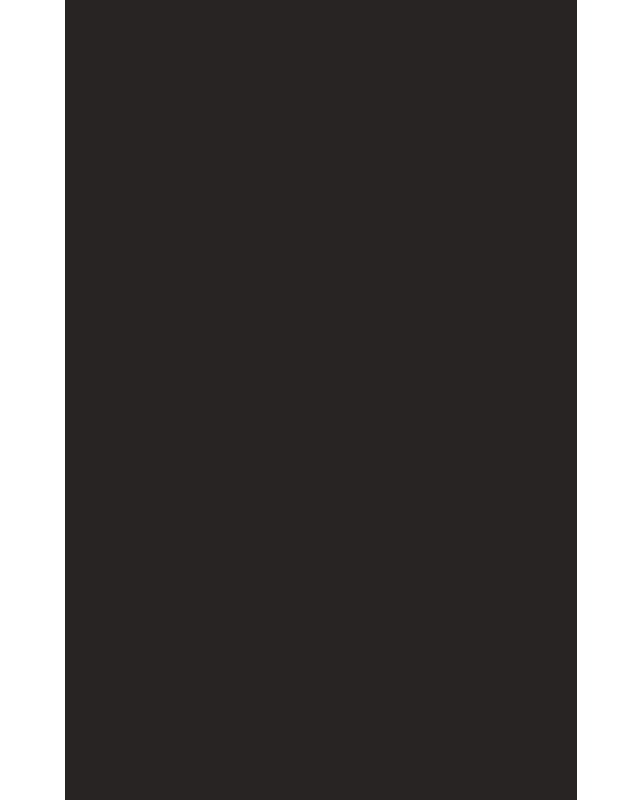
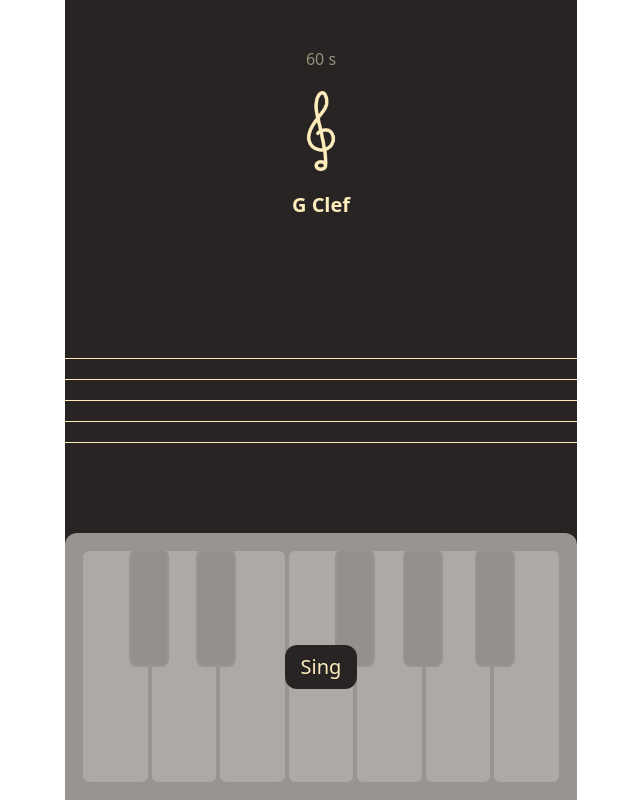
Before and after one commit to Nothehi/Peanote, a Vue app: page /game in a window 1280 px wide. Before the commit this address had no page. Shown: the whole page, without its empty margins (319-959 px from the left). Built offline with nearby package versions, Linux system fonts and the light colour scheme.

Commit message:
feat: add game page

```diff
--- a/src/router/index.ts
+++ b/src/router/index.ts
@@ -1,5 +1,6 @@
 import { createRouter, createWebHistory } from 'vue-router'
 import HomeView from '../views/HomeView.vue'
+import GameView from '../views/GameView.vue'
 
 const router = createRouter({
   history: createWebHistory(import.meta.env.BASE_URL),
@@ -9,6 +10,11 @@ const router = createRouter({
       name: 'home',
       component: HomeView
     },
+    {
+      path: '/game',
+      name: 'game',
+      component: GameView
+    }
   ]
 })
 
--- /dev/null
+++ b/src/views/GameView.vue
@@ -0,0 +1,41 @@
+<script setup lang="ts">
+import TheStaff from '@/components/TheStaff.vue'
+import ThePiano from '@/components/ThePiano.vue'
+import GClef from '@/assets/g-clef.png'
+import { ref, watch } from 'vue';
+
+const isRunning = ref(false)
+const timerCount = ref(60)
+
+watch(timerCount, () => {
+  if (timerCount.value > 0 && isRunning.value) {
+    setTimeout(() => timerCount.value -= 1, 1000)
+  } else {
+    timerCount.value = 60
+    isRunning.value = false
+  }
+}, { immediate: true })
+</script>
+
+<template>
+  <div class="flex flex-col items-center justify-center h-full">
+    <header class="flex flex-col items-center justify-center w-full h-1/3">
+      <span class="mb-5 text-secondary">{{ timerCount }} s</span>
+      <img :src="GClef" alt="G Clef" class="max-w-20" />
+      <h4 class="mt-5 text-xl font-bold text-primary">G Clef</h4>
+    </header>
+
+    <main class="flex items-center justify-center w-full h-1/3">
+      <the-staff />
+    </main>
+
+    <footer class="relative flex flex-row items-center justify-start w-full p-4 h-1/3">
+      <div class="absolute top-0 left-0 z-40 w-full h-full opacity-90 bg-tertiary rounded-t-xl"></div>
+      <div class="absolute top-0 left-0 z-40 flex items-center justify-center w-full h-full">
+        <button class="px-4 py-2 text-xl bg-surface text-primary rounded-xl">Sing</button>
+      </div>
+
+      <the-piano />
+    </footer>
+  </div>
+</template>
```
Also changed, not shown: src/assets/g-clef.png (added).
